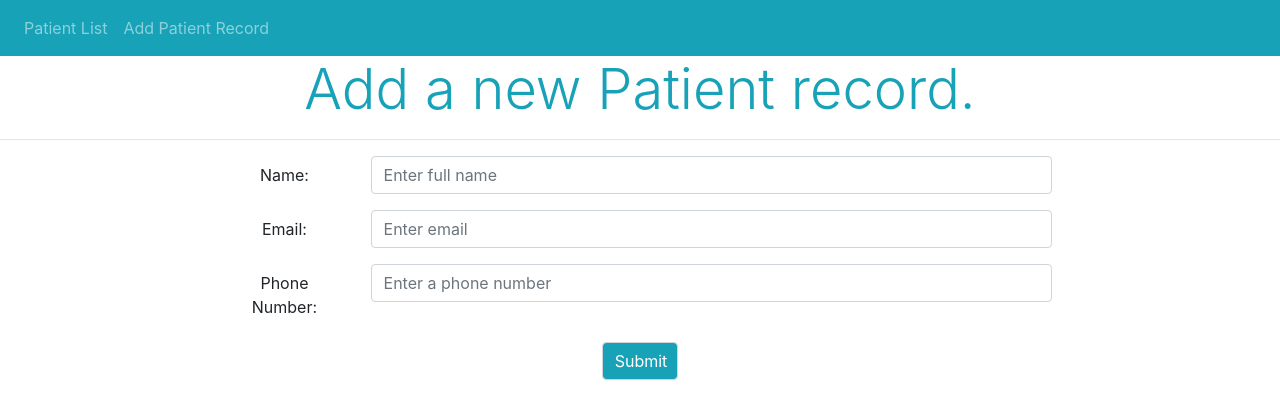
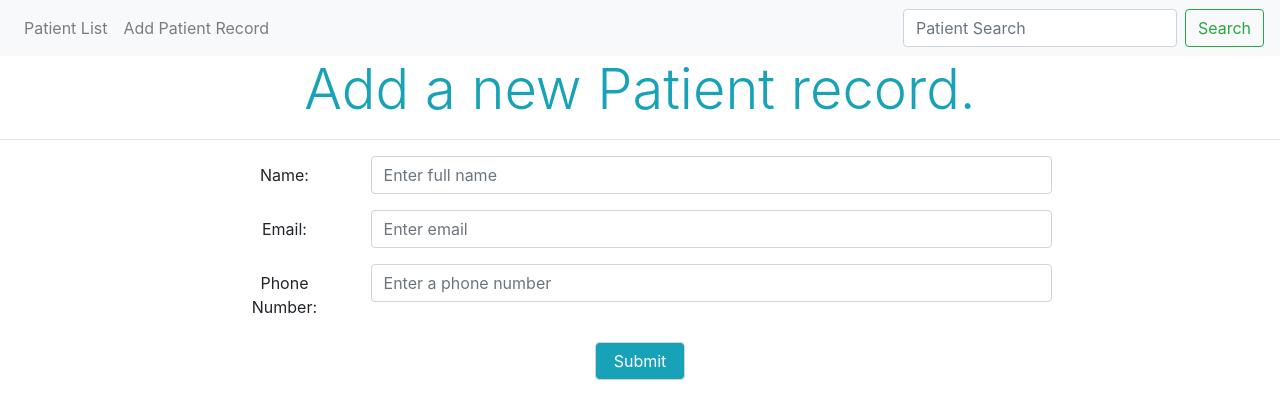
Before and after one commit to AlecSmith96/PatientTrackerApp, a React (Create React App) app: page /add in a window 1280 px wide. Shown: the top 418 px of the page. Built offline with nearby package versions, Linux system fonts and the light colour scheme.

Commit message:
Added scaling navbar with search box

```diff
--- a/package.json
+++ b/package.json
@@ -7,6 +7,7 @@
     "@testing-library/react": "^9.5.0",
     "@testing-library/user-event": "^7.2.1",
     "react": "^16.13.1",
+    "react-bootstrap": "^1.0.1",
     "react-dom": "^16.13.1",
     "react-router-dom": "^5.2.0",
     "react-scripts": "3.4.1"
--- a/src/App.js
+++ b/src/App.js
@@ -2,6 +2,8 @@ import React, {Component} from 'react';
 import PatientsList from './components/PatientsList';
 import PatientForm from './components/PatientForm';
 import { BrowserRouter as Router, Switch, Route, Link } from 'react-router-dom';
+import PatientDetails from './components/PatientDetails';
+import {Navbar, Nav, Form, FormControl, Button} from 'react-bootstrap';
 
 class App extends Component {
 
@@ -10,16 +12,24 @@ class App extends Component {
       // https://www.codingame.com/playgrounds/6517/react-router-tutorial
       <Router>
       <div>
-        <nav className="navbar navbar-expand-lg navbar-dark bg-info">
-        <ul className="navbar-nav mr-auto">
-          <li><Link to={'/all'} className="nav-link">Patient List</Link></li>
-          <li><Link to={'/add'} className="nav-link">Add Patient Record</Link></li>
-        </ul>
-        </nav>
-        <Switch>
-            <Route exact path='/all' component={PatientsList} />
-            <Route path='/add' component={PatientForm} />
-        </Switch>
+      <Navbar bg="light" expand="lg">
+      <Navbar.Toggle aria-controls="basic-navbar-nav" />
+        <Navbar.Collapse id="basic-navbar-nav">
+          <Nav className="mr-auto">
+            <Nav.Link href="all">Patient List</Nav.Link>
+            <Nav.Link href="add">Add Patient Record</Nav.Link>
+          </Nav>
+          <Form inline>
+            <FormControl type="text" placeholder="Patient Search" className="mr-sm-2" />
+            <Button variant="outline-success">Search</Button>
+          </Form>
+        </Navbar.Collapse>
+      </Navbar>
+      <Switch>
+          <Route exact path='/all' component={PatientsList} />
+          <Route path='/add' component={PatientForm} />
+          <Route path='/${name}/${emal}' component={PatientDetails} />
+      </Switch>
       </div>
     </Router>
     )
--- a/src/components/PatientForm.css
+++ b/src/components/PatientForm.css
@@ -1,11 +1,3 @@
-label{
-    display: inline-block;
-    float: left;
-    clear: left;
-    width: 250px;
-    text-align: right;
+#submitButton {
+  min-width: 120px;
 }
-input {
-  display: inline-block;
-  float: left;
-}
--- a/src/components/PatientForm.js
+++ b/src/components/PatientForm.js
@@ -1,4 +1,5 @@
 import React, {Component} from 'react'
+import './PatientForm.css';
 
 class PatientForm extends Component {
     constructor(props) {
@@ -77,7 +78,7 @@ class PatientForm extends Component {
                         </div>
                     </div>
                     </div>
-                    <div className="form-group col-lg-1">
+                    <div id="submitButton" className="form-group col-lg-1">
                         <input type="submit" className="form-control bg-info text-white" value="Submit"/>
                     </div>
                 </form>
```
Also changed, not shown: 1 other file (tests, documents, lock files or other folders).
